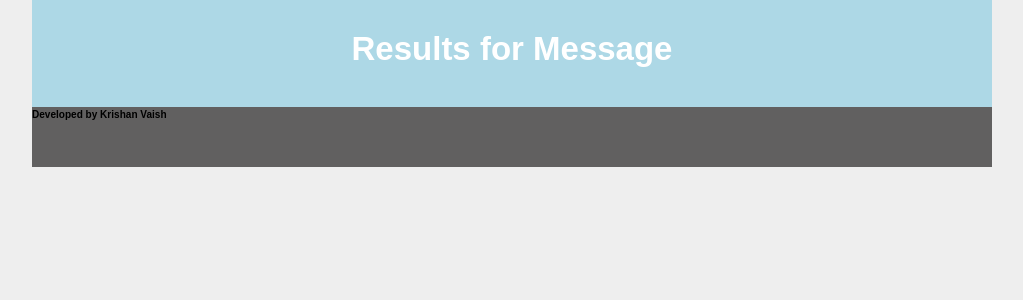
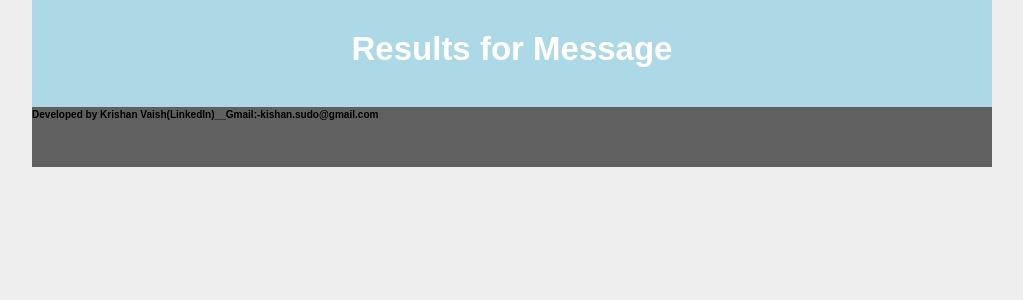
Before and after one commit to krishan-4/spam-ham, a Flask app: template templates/result.html in a window 1280 px wide. Shown: the part 165-465 px from the top of the page, without its empty margins (128-1151 px from the left). Run offline with Flask 2, Linux system fonts and the light colour scheme; the template is opened without the code that fills it, so the values that code supplies are empty; parts of the project's set-up code (start-up, migrations or seed data) failed here and were passed over.

Commit message:
Update result.html

```diff
--- a/templates/result.html
+++ b/templates/result.html
@@ -31,9 +31,8 @@
 
    <footer class="footer">
     <div class="footerContainer">
-        <h6 class="mb-0 text-white">Developed by Krishan Vaish </h6>
-        <a href="https://github.com/krishan-4/spam-ham"><i class="ml-5 fa fa-github fa-2x" aria-hidden="true"></i></a>
-	<a href="https://www.linkedin.com/in/krishan-vaish-680a6820b/"><i class="ml-5 fa fa-linkedin fa-2x" aria-hidden="true"></i></a>
+        <h6 class="mb-0 text-white">Developed by Krishan Vaish(LinkedIn)__Gmail:-kishan.sudo@gmail.com </h6>
+
     </div>
 
 </html>
```
